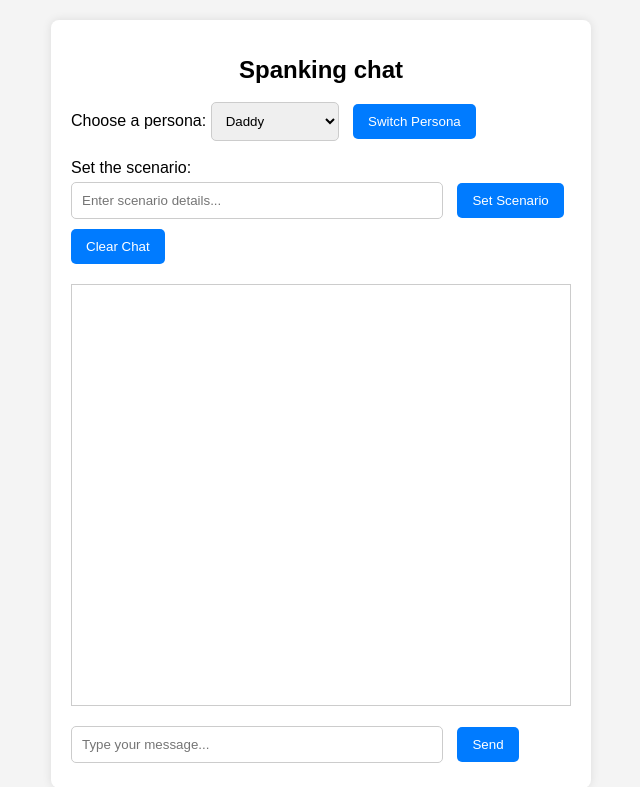
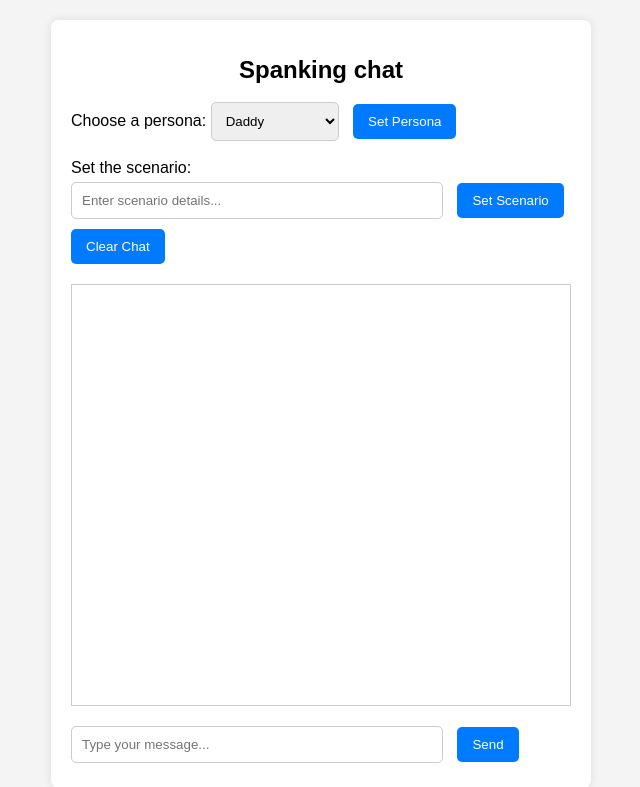
Before and after one commit to fleetingforest/spanko_chats, a Flask app: page / in a window 1280 px wide. Shown: the top 787 px of the page, without its empty margins (319-959 px from the left). Run offline with Flask 3, Linux system fonts and the light colour scheme.

Commit message:
Changed switch to set persona

```diff
--- a/templates/chat.html
+++ b/templates/chat.html
@@ -18,7 +18,7 @@
                     <option value="{{ persona }}">{{ persona }}</option>
                 {% endfor %}
             </select>
-            <button onclick="setPersona()">Switch Persona</button>
+            <button onclick="setPersona()">Set Persona</button>
         </div>
 
         <!-- Scenario Input -->
```
